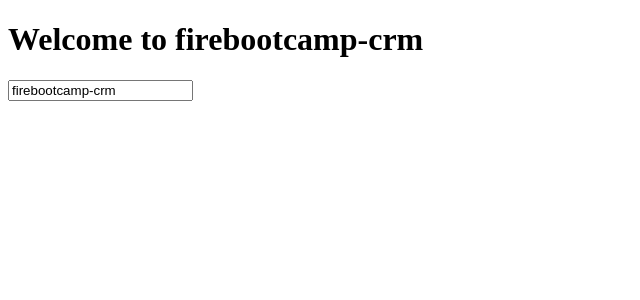
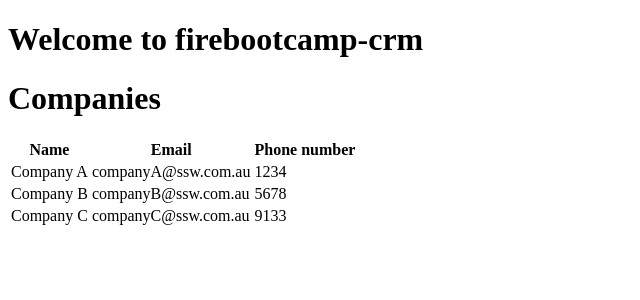
Before and after one commit to SSWConsulting/fbc-angular-2019-11, an Angular app: page / in a window 1280 px wide. Shown: the top 300 px of the page, without its empty margins (0-640 px from the left). Built offline with nearby package versions, Linux system fonts and the light colour scheme.

Commit message:
added company list + company interface

```diff
--- a/src/app/app.component.html
+++ b/src/app/app.component.html
@@ -1,4 +1,4 @@
 
 <h1> Welcome to {{title}} </h1>
 
-<input type="text" [(ngModel)]="title" />
+<fbc-company-list></fbc-company-list>
--- a/src/app/app.module.ts
+++ b/src/app/app.module.ts
@@ -4,10 +4,12 @@
 import { AppRoutingModule } from './app-routing.module';
 import { AppComponent } from './app.component';
 import { FormsModule } from '@angular/forms';
+import { CompanyListComponent } from './company/company-list/company-list.component';
 
 @NgModule({
   declarations: [
-    AppComponent
+    AppComponent,
+    CompanyListComponent
   ],
   imports: [
     BrowserModule,
--- /dev/null
+++ b/src/app/company/company-list/company-list.component.html
@@ -0,0 +1,18 @@
+<h1>Companies</h1>
+
+<table>
+  <thead>
+    <tr>
+      <th>Name</th>
+      <th>Email</th>
+      <th>Phone number</th>
+    </tr>
+  </thead>
+  <tbody>
+    <tr *ngFor="let company of companies">
+      <td>{{company.name}}</td>
+      <td>{{company.email}}</td>
+      <td>{{company.phone}}</td>
+    </tr>
+  </tbody>
+</table>
--- /dev/null
+++ b/src/app/company/company-list/company-list.component.ts
@@ -0,0 +1,23 @@
+import { Component, OnInit } from '@angular/core';
+import { Company } from '../company';
+
+@Component({
+  selector: 'fbc-company-list',
+  templateUrl: './company-list.component.html',
+  styleUrls: ['./company-list.component.scss']
+})
+export class CompanyListComponent implements OnInit {
+
+  companies: Company[];
+
+  constructor() { }
+
+  ngOnInit() {
+    this.companies = [
+      {name: 'Company A', email: 'companyA@ssw.com.au', phone: 1234},
+      {name: 'Company B', email: 'companyB@ssw.com.au', phone: 5678},
+      {name: 'Company C', email: 'companyC@ssw.com.au', phone: 9133},
+    ];
+  }
+
+}
--- /dev/null
+++ b/src/app/company/company.ts
@@ -0,0 +1,5 @@
+export interface Company {
+  name: string;
+  email: string;
+  phone: number;
+}
```
Also changed, not shown: src/app/company/company-list/company-list.component.scss (added), 1 other file (tests, documents, lock files or other folders).
